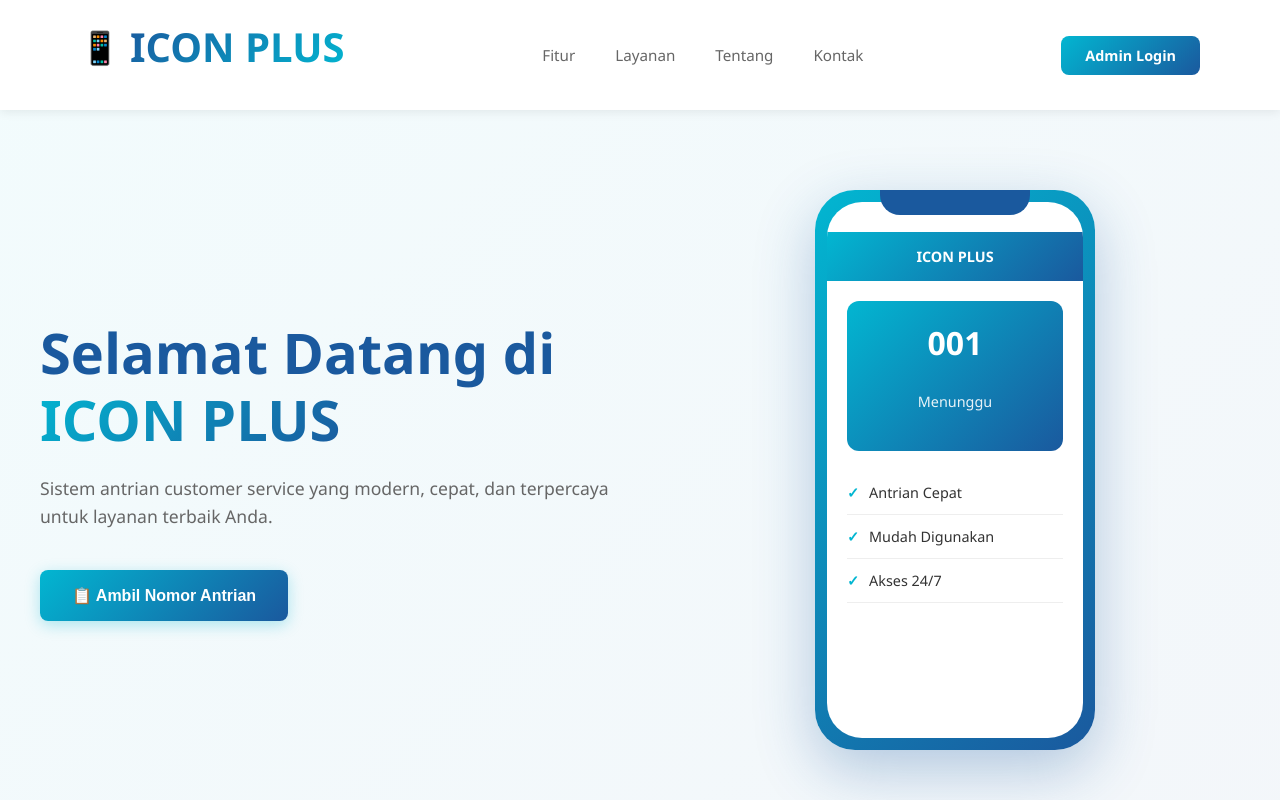
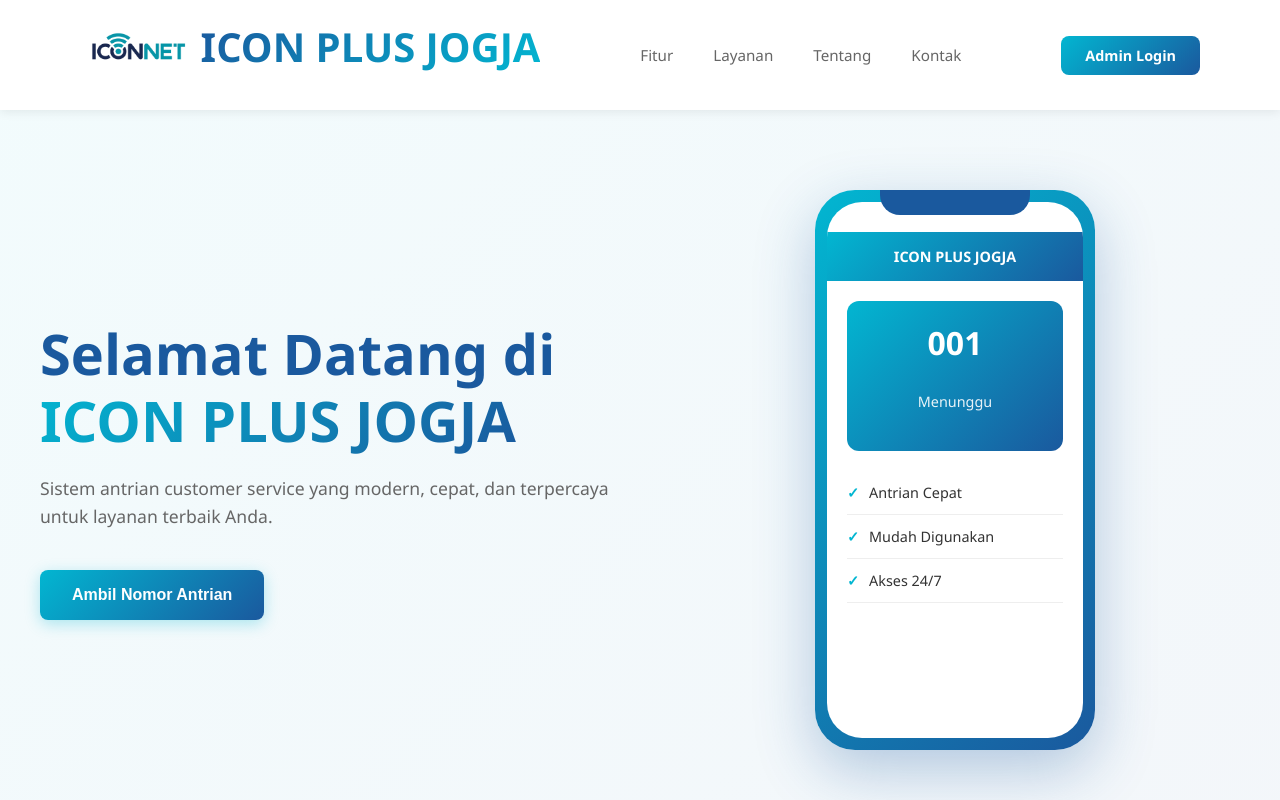
Before and after one commit to Weellyyy/ProjectMagangAntrianAPP, a React (Create React App) app in the folder frontend/: page / in a window 1280 px wide. Shown: the top 800 px of the page. Built offline with nearby package versions, Linux system fonts and the light colour scheme.

Commit message:
merubah judul

```diff
--- a/frontend/public/index.html
+++ b/frontend/public/index.html
@@ -2,14 +2,14 @@
 <html lang="en">
   <head>
     <meta charset="utf-8" />
-    <link rel="icon" href="%PUBLIC_URL%/favicon.ico" />
+    <link rel="icon" href="%PUBLIC_URL%/logobulat.png" />
     <meta name="viewport" content="width=device-width, initial-scale=1" />
     <meta name="theme-color" content="#000000" />
     <meta
       name="description"
       content="Web site created using create-react-app"
     />
-    <link rel="apple-touch-icon" href="%PUBLIC_URL%/logo192.png" />
+    <link rel="apple-touch-icon" href="%PUBLIC_URL%/logobulat.png" />
     <!--
       manifest.json provides metadata used when your web app is installed on a
       user's mobile device or desktop. See https://developers.google.com/web/fundamentals/web-app-manifest/
@@ -24,7 +24,7 @@
       work correctly both with client-side routing and a non-root public URL.
       Learn how to configure a non-root public URL by running `npm run build`.
     -->
-    <title>React App</title>
+    <title>Icon Plus JOGJA</title>
   </head>
   <body>
     <noscript>You need to enable JavaScript to run this app.</noscript>
--- a/frontend/src/component/LandingPage.js
+++ b/frontend/src/component/LandingPage.js
@@ -67,8 +67,8 @@
       <header className="navbar">
         <div className="navbar-content">
           <div className="logo">
-            <span className="logo-icon">📱</span>
-            <span className="logo-text">ICON PLUS</span>
+            <img src="/logo-iconplus.png" alt="ICON PLUS Logo" className="logo-image" />
+            <span className="logo-text">ICON PLUS JOGJA</span>
           </div>
           <nav className="nav-menu">
             <a href="#features">Fitur</a>
@@ -86,11 +86,11 @@
       <section className="hero">
         <div className="hero-container">
           <div className="hero-left">
-            <h1>Selamat Datang di<br /><span className="highlight">ICON PLUS</span></h1>
+            <h1>Selamat Datang di<br /><span className="highlight">ICON PLUS JOGJA</span></h1>
             <p>Sistem antrian customer service yang modern, cepat, dan terpercaya untuk layanan terbaik Anda.</p>
             <div className="hero-buttons">
               <button className="btn btn-primary" onClick={() => setShowForm(true)}>
-                📋 Ambil Nomor Antrian
+                Ambil Nomor Antrian
               </button>
             </div>
           </div>
@@ -99,7 +99,7 @@
             <div className="phone-mockup">
               <div className="phone-screen">
                 <div className="screen-header">
-                  <span>ICON PLUS</span>
+                  <span>ICON PLUS JOGJA</span>
                 </div>
                 <div className="screen-content">
                   <div className="queue-card">
@@ -229,7 +229,7 @@
           <div className="contact-grid">
             <div className="contact-item">
               <span className="contact-icon">📞</span>
-              <p>021-1234-5678</p>
+              <p>0815-1550-0045</p>
             </div>
             <div className="contact-item">
               <span className="contact-icon">📧</span>
@@ -237,7 +237,7 @@
             </div>
             <div className="contact-item">
               <span className="contact-icon">📍</span>
-              <p>Jakarta, Indonesia</p>
+              <p>Yogyakarta, Indonesia</p>
             </div>
           </div>
         </div>
--- a/frontend/src/styles/globals.css
+++ b/frontend/src/styles/globals.css
@@ -78,6 +78,13 @@
 
 .logo-icon {
   font-size: 2rem;
+}
+
+/* Logo Image */
+.logo-image {
+  height: 40px;
+  width: auto;
+  object-fit: contain;
 }
 
 .logo-text {
```
Also changed, not shown: frontend/public/logo-iconplus.png (added), frontend/public/logobulat.png (added), frontend/public/manifest.json.
